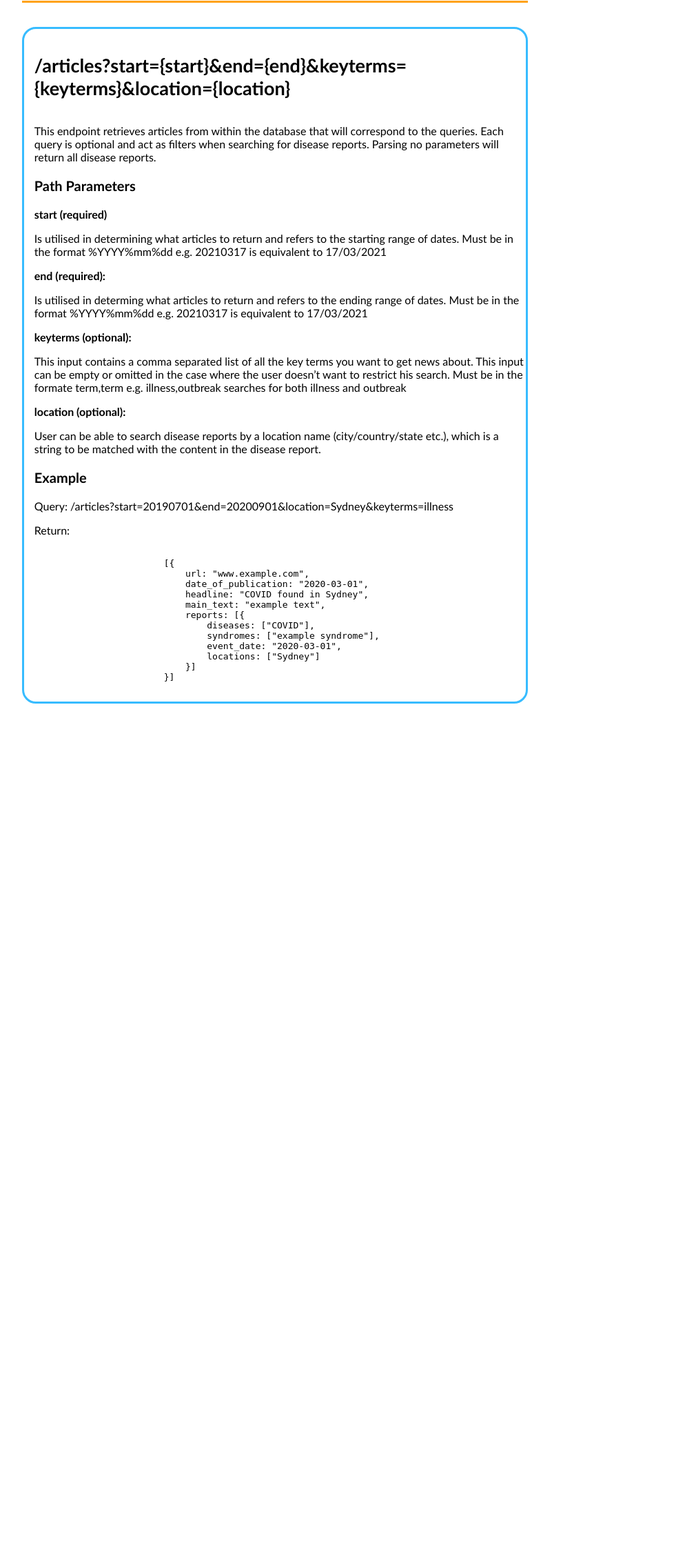
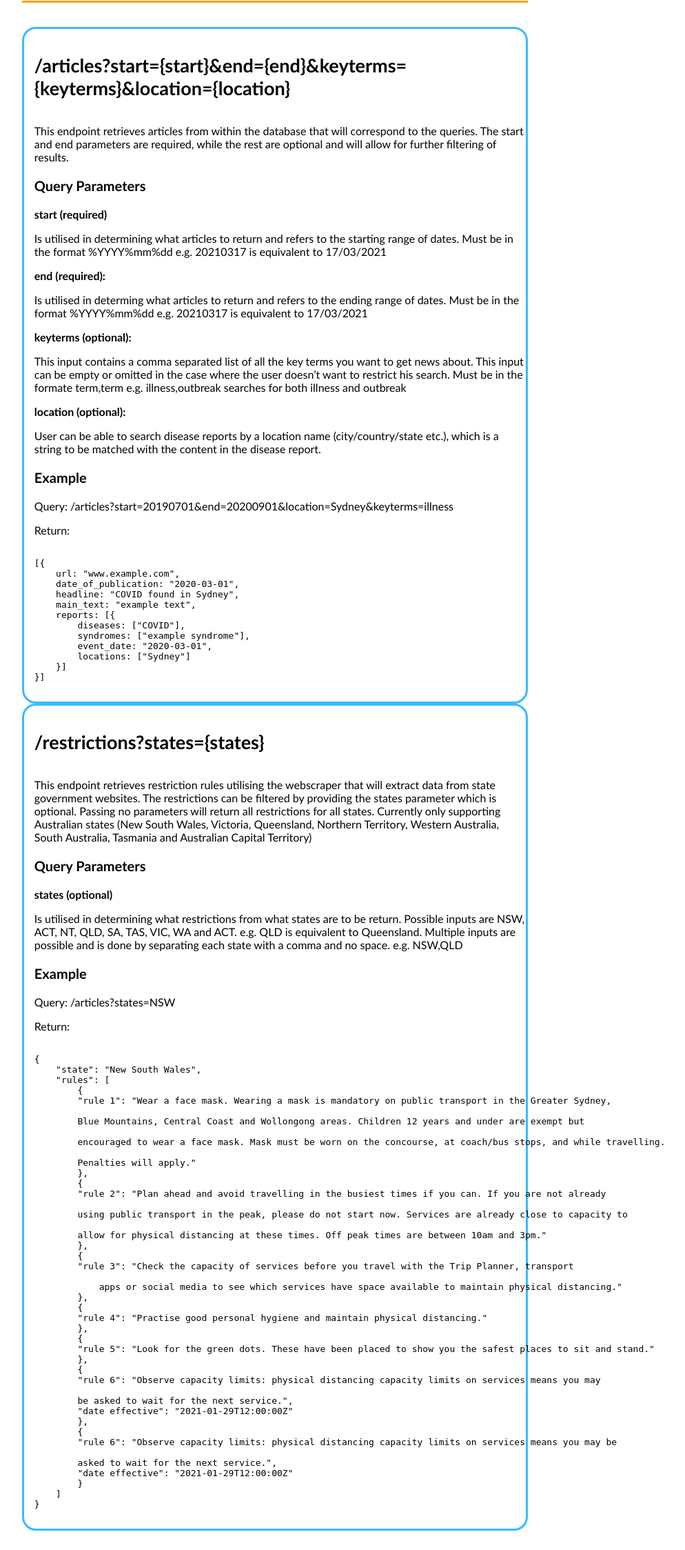
Before and after one commit to sheinaedeline/SENG3011-Brickwalls, a Flask app: page / in a window 1280 px wide. Shown: the part 317-2564 px from the top of the page at 69% size, without its empty margins (241-1235 px from the left). Before the commit the page ends 1337 px from the top, so only its background shows below. Run offline with Flask 2, Linux system fonts and the light colour scheme; parts of the project's set-up code (start-up, migrations or seed data) failed here and were passed over.

Commit message:
changed html file

```diff
--- a/PHASE_1/API_SourceCode/Azure_Flask/templates/page.html
+++ b/PHASE_1/API_SourceCode/Azure_Flask/templates/page.html
@@ -17,10 +17,10 @@
                     <h4>/articles?start={start}&end={end}&keyterms={keyterms}&location={location}</h4>
                     <p>
                         This endpoint retrieves articles from within the database that will correspond to the queries.
-                        Each query is optional and act as filters when searching for disease reports. Parsing no parameters will return all disease reports.
+                        The start and end parameters are required, while the rest are optional and will allow for further filtering of results.
                     </p>
                     <div>
-                        <p class="example">Path Parameters</p>
+                        <p class="example">Query Parameters</p>
                         <p class="param">start (required)</p>
                             <p>
                                 Is utilised in determining what articles to return and refers to the starting range of dates.
@@ -63,6 +63,66 @@
                     </pre>
                     </div>
                 </div>
+                <div class="endpoint">
+                    <h4>/restrictions?states={states}</h4>
+                    <p>
+                        This endpoint retrieves restriction rules utilising the webscraper that will extract data from state government websites.
+                        The restrictions can be filtered by providing the states parameter which is optional. Passing no parameters will return all restrictions for all states.
+                        Currently only supporting Australian states (New South Wales, Victoria, Queensland, Northern Territory, Western Australia, South Australia, Tasmania and Australian Capital Territory)
+                    </p>
+                    <div>
+                        <p class="example">Query Parameters</p>
+                        <p class="param">states (optional)</p>
+                            <p>
+                                Is utilised in determining what restrictions from what states are to be return.
+                                Possible inputs are NSW, ACT, NT, QLD, SA, TAS, VIC, WA and ACT. e.g. QLD is equivalent to Queensland.
+                                Multiple inputs are possible and is done by separating each state with a comma and no space. e.g. NSW,QLD
+                            </p>
+                    </div>
+                    <div>
+                        <p class="example">Example</p>
+                        <p>Query: /articles?states=NSW</p>
+                        <p>Return:</p>
+                        <pre>
+{
+    "state": "New South Wales",
+    "rules": [
+        {
+        "rule 1": "Wear a face mask. Wearing a mask is mandatory on public transport in the Greater Sydney,<br>
+        Blue Mountains, Central Coast and Wollongong areas. Children 12 years and under are exempt but <br>
+        encouraged to wear a face mask. Mask must be worn on the concourse, at coach/bus stops, and while travelling. <br>
+        Penalties will apply."
+        },
+        {
+        "rule 2": "Plan ahead and avoid travelling in the busiest times if you can. If you are not already <br>
+        using public transport in the peak, please do not start now. Services are already close to capacity to <br>
+        allow for physical distancing at these times. Off peak times are between 10am and 3pm."
+        },
+        {
+        "rule 3": "Check the capacity of services before you travel with the Trip Planner, transport<br>
+            apps or social media to see which services have space available to maintain physical distancing."
+        },
+        {
+        "rule 4": "Practise good personal hygiene and maintain physical distancing."
+        },
+        {
+        "rule 5": "Look for the green dots. These have been placed to show you the safest places to sit and stand."
+        },
+        {
+        "rule 6": "Observe capacity limits: physical distancing capacity limits on services means you may <br>
+        be asked to wait for the next service.",
+        "date effective": "2021-01-29T12:00:00Z"
+        },
+        {
+        "rule 6": "Observe capacity limits: physical distancing capacity limits on services means you may be <br>
+        asked to wait for the next service.",
+        "date effective": "2021-01-29T12:00:00Z"
+        }
+    ]
+}
+                    </pre>
+                    </div>
+                </div>
             </div>
         </div>
     </body>
```
Lines whose indentation alone changed are shown as unchanged.
